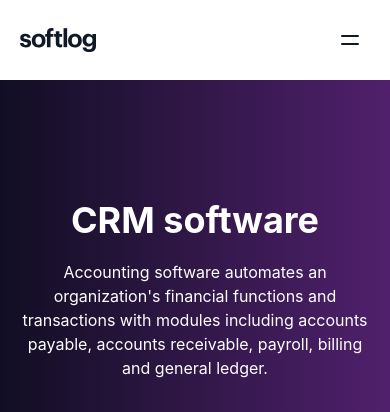
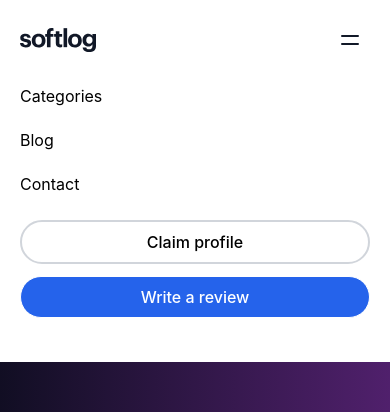
Before and after one commit to cxmelloo/softLog, a React (Vite) app: page / in a window 390 px wide. Both pictures are taken after a click on the button 350 px from the left and 40 px from the top of the page. Shown: the top 412 px of the page. Built offline with nearby package versions, Linux system fonts and the light colour scheme.

Commit message:
Navbar responsive

```diff
--- a/src/components/Navbar.jsx
+++ b/src/components/Navbar.jsx
@@ -1,11 +1,11 @@
 import { NavLink } from "react-router-dom";
 
-function Navbar() {
+function Navbar({ mobile = false, onLinkClick }) {
   return (
-    <nav className="hidden sm:flex sm:ml-auto md:ml-0 gap-10">
-      <NavLink to="/categories">Categories</NavLink>
-      <NavLink to="/blog">Blog</NavLink>
-      <NavLink to="/contact">Contact</NavLink>
+    <nav className={ mobile ? "flex flex-col gap-5" : "hidden sm:flex sm:ml-auto md:ml-0 gap-10"}>
+      <NavLink to="/categories" onClick={onLinkClick}>Categories</NavLink>
+      <NavLink to="/blog" onClick={onLinkClick}>Blog</NavLink>
+      <NavLink to="/contact" onClick={onLinkClick}>Contact</NavLink>
     </nav>
   );
 }
--- a/src/layout/RouteLayout.jsx
+++ b/src/layout/RouteLayout.jsx
@@ -1,29 +1,56 @@
-import {Link, Outlet} from 'react-router-dom'
+import { Link, Outlet } from 'react-router-dom'
+import { useState } from 'react'
 import Logo from '../assets/Logo.svg'
-import Navbar from '../components/Navbar';
+import Navbar from '../components/Navbar'
 import Menu from '../assets/Menu.svg'
-import Footer from '../components/footer/Footer';
+import Footer from '../components/footer/Footer'
 
 function RouteLayout() {
+  const [isMenuOpen, setIsMenuOpen] = useState(false)
+
+  const closeMenu = () => {
+    setIsMenuOpen(false)
+  }
+
   return (
     <>
-    <header className='py-5 md:py-3'>
-      <div className='flex items-center  c-container'>
-        <Link className='md:mr-15 mr-5' to='/'><img src={Logo} alt="logo"/></Link>
-        <Navbar/>
-        <div className='ml-auto gap-3 hidden md:flex'>
-          <button className='white-btn'>Claim profile</button>
-          <button className='blue-btn'>Write a review</button>
+      <header className="py-5 md:py-3">
+        <div className="flex items-center c-container">
+
+          <Link className="md:mr-15 mr-5" to="/" onClick={closeMenu}>
+            <img src={Logo} alt="logo" />
+          </Link>
+
+          <Navbar />
+
+          <div className="ml-auto gap-3 hidden md:flex">
+            <button className="white-btn"> Claim profile</button>
+            <button className="blue-btn">Write a review</button>
           </div>
-        <button className='ml-auto sm:hidden flex'>
+
+          <button className="ml-auto sm:hidden flex" onClick={() => setIsMenuOpen(!isMenuOpen)}>
             <img src={Menu} alt="Menu" />
           </button>
         </div>
+
+        {isMenuOpen && (
+          <div className="sm:hidden c-container">
+            <div className="flex flex-col gap-6 py-6">
+
+              <Navbar mobile onLinkClick={closeMenu}/>
+
+              <div className="flex flex-col gap-3">
+                <button className="white-btn w-full"> Claim profile</button>
+                <button className="blue-btn w-full"> Write a review</button>
+              </div>
+            </div>
+          </div>
+        )}
       </header>
       <main>
-      <Outlet/>
+        <Outlet />
       </main>
-    <Footer/>
+      <Footer />
     </>
   )
 }
```
Lines whose indentation alone changed are shown as unchanged.
